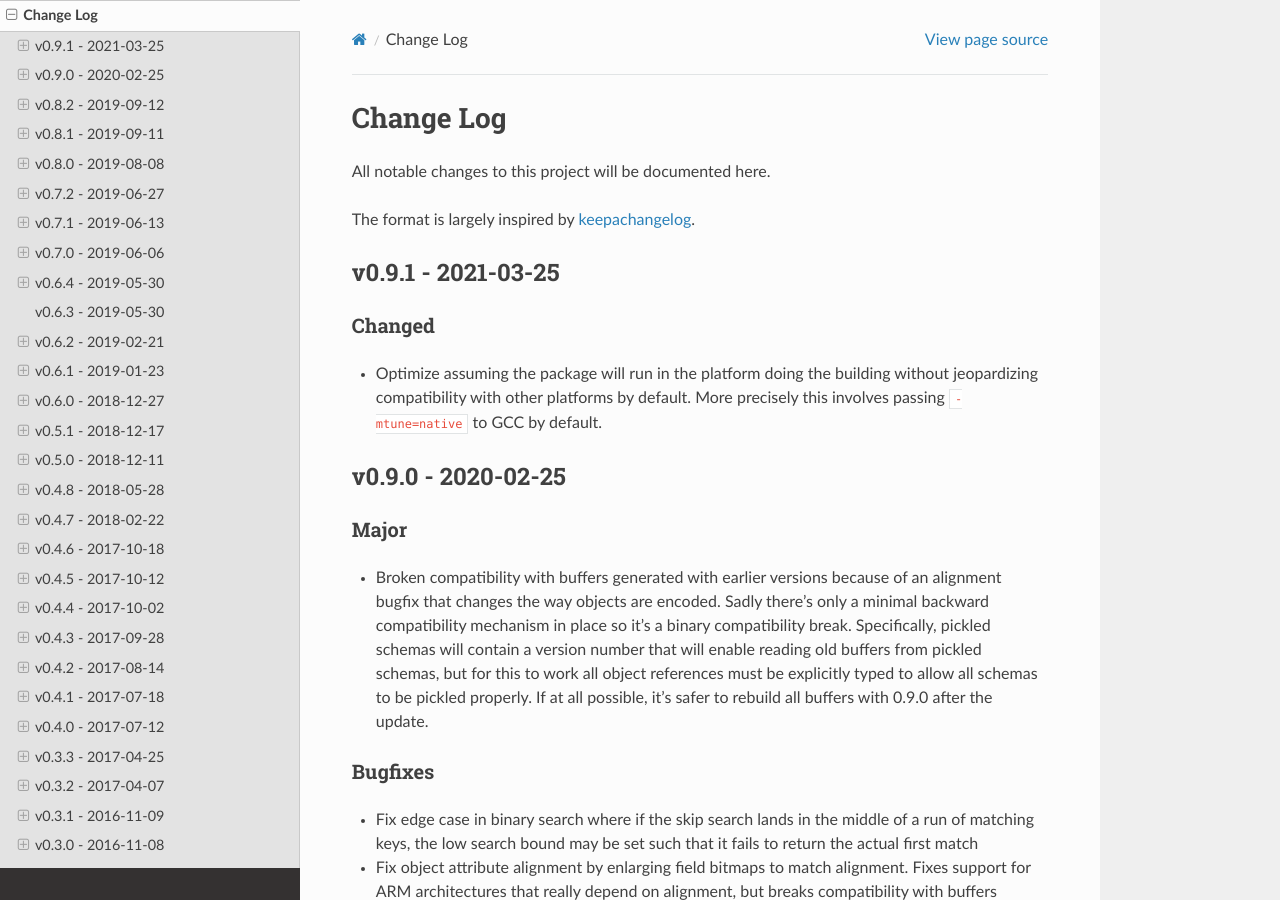
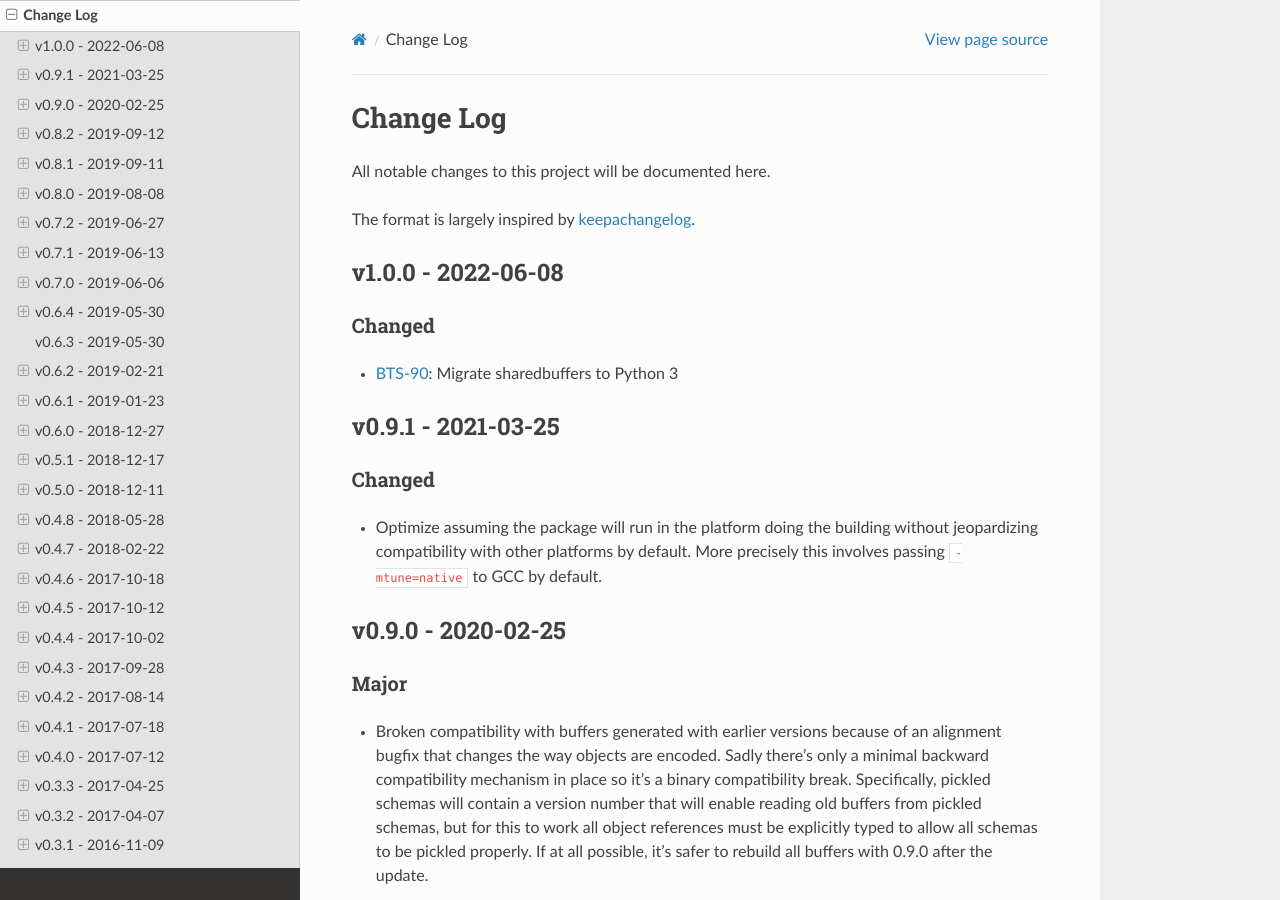
Before and after one commit to jampp/sharedbuffers, a Sphinx documentation site: the page built from doc/source/CHANGELOG.rst, in a window 1280 px wide and 900 px high. Built offline with Sphinx 7.4.7 and the Read the Docs theme 2.0.0, drawn with Linux system fonts in a browser that asks for light colours.

Commit message:
CORE-4190: update VERSION & CHANGELOG

```diff
--- a/doc/source/CHANGELOG.rst
+++ b/doc/source/CHANGELOG.rst
@@ -4,6 +4,14 @@ Change Log
 All notable changes to this project will be documented here.
 
 The format is largely inspired by keepachangelog_.
+
+v1.0.0 - 2022-06-08
+===================
+
+Changed
+-------
+
+- BTS-90_: Migrate sharedbuffers to Python 3
 
 v0.9.1 - 2021-03-25
 ===================
@@ -427,3 +435,5 @@ Added
 
 .. _chorde: https://bitbucket.org/claudiofreire/chorde
 .. _keepachangelog: http://keepachangelog.com/
+
+.. _BTS-90: https://jampphq.atlassian.net/browse/BTS-90
--- a/setup.py
+++ b/setup.py
@@ -129,7 +129,7 @@ else:
     extra['ext_modules'] = lazy_modules()
     extra['setup_requires'] = setup_requires
 
-VERSION = "0.9.1"
+VERSION = "1.0.0"
 
 version_path = os.path.join(os.path.dirname(__file__), 'sharedbuffers', '_version.py')
 if not os.path.exists(version_path):
--- a/sharedbuffers/_version.py
+++ b/sharedbuffers/_version.py
@@ -1 +1 @@
-__version__ = '0.9.1'
+__version__ = '1.0.0'
```
